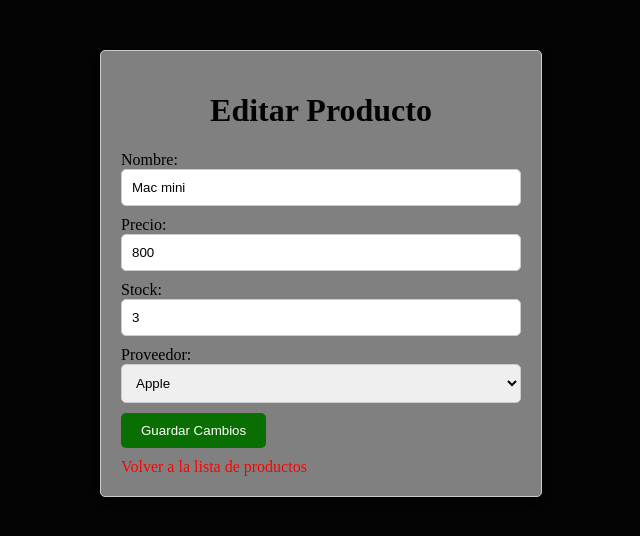
After one commit to emybr/trabajoFinalPython, a Django app: page /producto_editar/3/ in a window 1280 px wide. The commit adds this page. Shown: the top 536 px of the page, without its empty margins (319-959 px from the left). Run offline with Django 5.2, Linux system fonts and the light colour scheme; data comes from the database, SQL or seed files in the repository; both versions use the stored data as it was after the commit.

Commit message:
limpio codigo sin avatar

```diff
--- /dev/null
+++ b/StockControl/StockControl/static/css/producto_editar.css
@@ -0,0 +1,47 @@
+body{
+    background-color: rgb(4, 4, 4);
+}
+
+.title-producto {
+    color: rgb(3, 3, 3);
+    text-align: center;
+}
+.card {
+    background-color: gray;
+    border: 1px solid #ccc;
+    border-radius: 5px;
+    padding: 20px;
+    margin: 50px auto 0;
+    max-width: 400px;
+    box-shadow: 0 4px 8px rgba(0, 0, 0, 0.1);
+}
+
+
+input[type="text"],
+input[type="number"],
+select {
+    width: 100%;
+    padding: 10px;
+    margin-bottom: 10px;
+    border: 1px solid #ccc;
+    border-radius: 5px;
+    box-sizing: border-box;
+}
+
+
+input[type="submit"] {
+    background-color: #096f03;
+    color: white;
+    padding: 10px 20px;
+    border: none;
+    border-radius: 5px;
+    cursor: pointer;
+}
+
+
+a {
+    color: #ff0000;
+    text-decoration: none;
+    display: block;
+    margin-top: 10px;
+}
--- /dev/null
+++ b/StockControl/compra/templates/producto_editar.html
@@ -0,0 +1,38 @@
+{% load static %}
+<!DOCTYPE html>
+<html lang="en">
+<head>
+    <meta charset="UTF-8">
+    <meta name="viewport" content="width=device-width, initial-scale=1.0">
+    <title>Editar Producto</title>
+    <link rel="stylesheet" type="text/css" href="{% static 'css/producto_editar.css' %}">
+</head>
+<body>
+    <div class="card">
+        <h1 class="title-producto">Editar Producto</h1>
+        <form action="{% url 'producto_editar' producto.pk %}" method="post">
+            {% csrf_token %}
+            <label for="nombre">Nombre:</label><br>
+            <input type="text" id="nombre" name="nombre" value="{{ producto.nombre }}"><br>
+
+            <label for="precio">Precio:</label><br>
+            <input type="number" id="precio" name="precio" value="{{ producto.precio }}"><br>
+
+            <label for="stock">Stock:</label><br>
+            <input type="number" id="stock" name="stock" value="{{ producto.stock }}"><br>
+
+            <div class="form-group">
+                <label for="proveedor">Proveedor:</label>
+                <select name="proveedor" id="proveedor">
+                    {% for proveedor in proveedores %}
+                        <option value="{{ proveedor.id }}" {% if proveedor.id == producto.proveedor.id %} selected {% endif %}>{{ proveedor.nombre }}</option>
+                    {% endfor %}
+                </select>
+            </div>
+
+            <input type="submit" value="Guardar Cambios">
+        </form>
+        <a href="{% url 'producto_list' %}">Volver a la lista de productos</a>
+    </div>
+</body>
+</html>
--- a/StockControl/compra/urls.py
+++ b/StockControl/compra/urls.py
@@ -7,4 +7,8 @@ urlpatterns = [
     path('proveedor_create/', views.proveedor_create, name='proveedor_create'),
     path('producto_list/', views.producto_list, name='producto_list'),
     path('producto_create/', views.producto_create, name='producto_create'),
+    path('producto_eliminar/<int:pk>/', views.producto_eliminar, name='producto_eliminar'),
+    path('producto_editar/<int:pk>/', views.producto_editar, name='producto_editar'),
+    path('proveedor_eliminar/<int:pk>/', views.proveedor_eliminar, name='proveedor_eliminar'),
+    path('proveedor_editar/<int:pk>/', views.proveedor_editar, name='proveedor_editar'),
 ]
--- a/StockControl/compra/views.py
+++ b/StockControl/compra/views.py
@@ -1,35 +1,8 @@
-# from django.shortcuts import render
-# from .models import Proveedor, Producto
-
-# def produc(request):
-#     return render(request, 'producs.html')
-
-# def proveedor_list(request):
-#     proveedores = Proveedor.objects.all()
-#     return render(request, 'proveedor_list.html', {'proveedores': proveedores})
-
-# def proveedor_create(request):
-#     if request.method == 'POST':
-#         nombre = request.POST.get('nombre')
-#         apellido = request.POST.get('apellido')
-#         dni = request.POST.get('dni')
-#         proveedor = Proveedor.objects.create(
-#             nombre=nombre,
-#             apellido=apellido,
-#             dni=dni
-#         )
-#         return render(request, 'proveedor_create.html', {'proveedor': proveedor})
-#     return render(request, 'proveedor_create.html')
-
-
-# def producto_list(request):
-#     produc = Producto.objects.all()
-#     return render(request, 'producs_list.html', {'produc': produc})
-
-
+from django.shortcuts import render, get_object_or_404
 from django.shortcuts import render
 from django.http import HttpResponseRedirect
 from .models import Proveedor, Producto
+from django.urls import reverse
 
 def index(request):
     return render(request, 'index.html')
@@ -43,7 +16,7 @@ def proveedor_create(request):
         nombre = request.POST.get('nombre')
         apellido = request.POST.get('apellido')
         dni = request.POST.get('dni')
-        if nombre and apellido and dni:  # Verifica si los campos no están vacíos
+        if nombre and apellido and dni:
             proveedor = Proveedor.objects.create(
                 nombre=nombre,
                 apellido=apellido,
@@ -81,3 +54,44 @@ def producto_create(request):
     else:
         proveedores = Proveedor.objects.all()
         return render(request, 'producto_create.html', {'proveedores': proveedores})
+
+def producto_eliminar(request, pk):
+    producto = get_object_or_404(Producto, pk=pk)
+    if request.method == 'POST':
+        if 'eliminar' in request.POST:
+            producto.delete()
+            return HttpResponseRedirect(reverse('producto_list'))
+        elif 'editar' in request.POST:
+            return HttpResponseRedirect(reverse('producto_editar', kwargs={'pk': pk}))
+    return render(request, 'producto_eliminar.html', {'producto': producto})
+
+def producto_editar(request, pk):
+    producto = get_object_or_404(Producto, pk=pk)
+    proveedores = Proveedor.objects.all()
+    if request.method == 'POST':
+        producto.nombre = request.POST.get('nombre')
+        producto.precio = request.POST.get('precio')
+        producto.stock = request.POST.get('stock')
+        proveedor_id = request.POST.get('proveedor')
+        producto.proveedor = Proveedor.objects.get(id=proveedor_id)
+        producto.save()
+        return HttpResponseRedirect(reverse('producto_list'))
+    return render(request, 'producto_editar.html', {'producto': producto, 'proveedores': proveedores})
+
+
+def proveedor_eliminar(request, pk):
+    proveedor = get_object_or_404(Proveedor, pk=pk)
+    if request.method == 'POST':
+        proveedor.delete()
+        return HttpResponseRedirect(reverse('proveedor_list'))
+    return render(request, 'proveedor_eliminar.html', {'proveedor': proveedor})
+
+def proveedor_editar(request, pk):
+    proveedor = get_object_or_404(Proveedor, pk=pk)
+    if request.method == 'POST':
+        proveedor.nombre = request.POST.get('nombre')
+        proveedor.apellido = request.POST.get('apellido')
+        proveedor.dni = request.POST.get('dni')
+        proveedor.save()
+        return HttpResponseRedirect(reverse('proveedor_list'))
+    return render(request, 'proveedor_editar.html', {'proveedor': proveedor})
```
Also changed, not shown: StockControl/StockControl/static/css/productos.css (+29 -0 lines), StockControl/StockControl/static/css/proveedor.css (+28 -0 lines), StockControl/StockControl/static/css/proveedor_editar.css (added, +45 -0 lines), StockControl/compra/templates/productos_list.html (+8 -0 lines), StockControl/compra/templates/proveedor_editar.html (added, +29 -0 lines), StockControl/compra/templates/proveedor_list.html (+8 -0 lines), StockControl/db.sqlite3.
